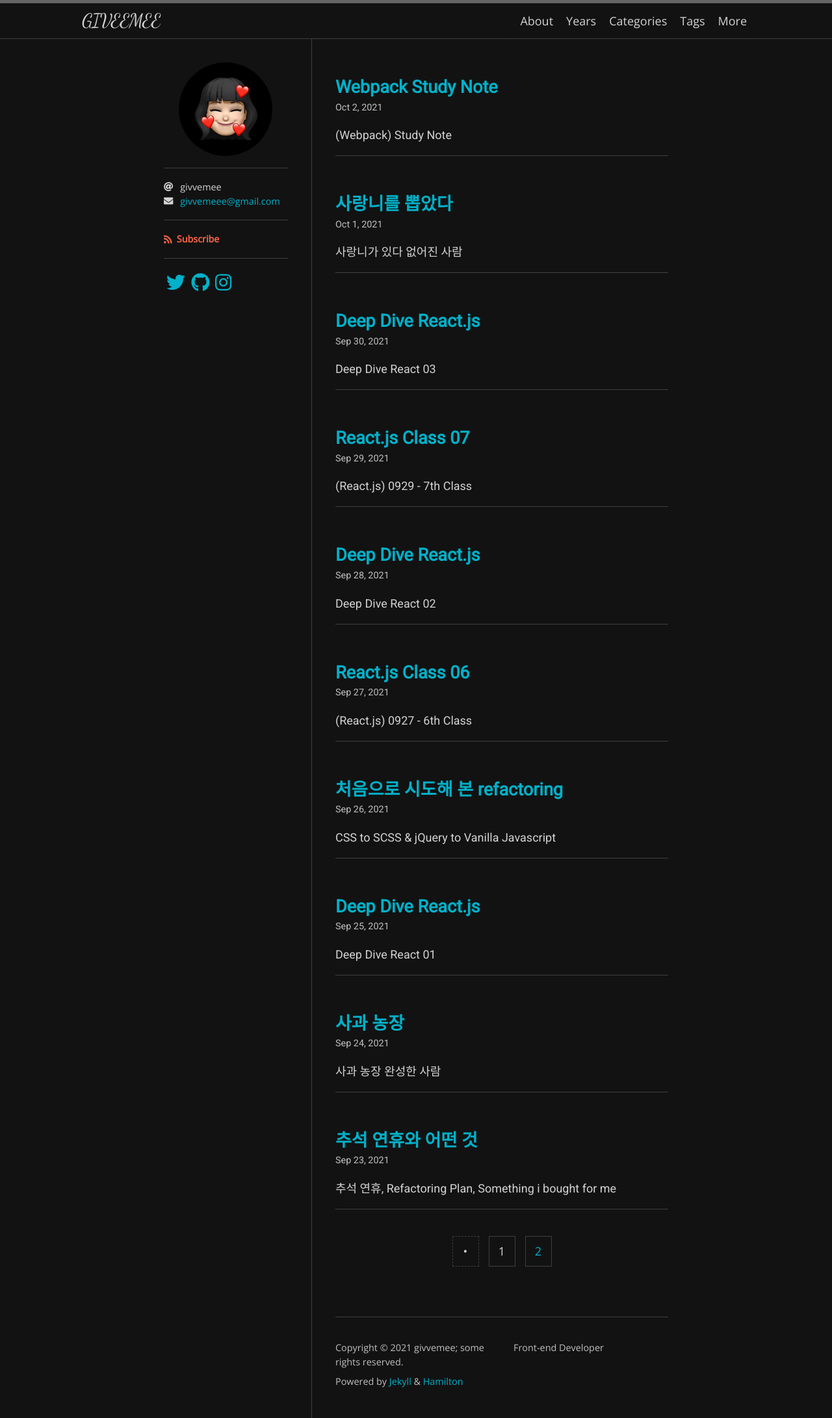
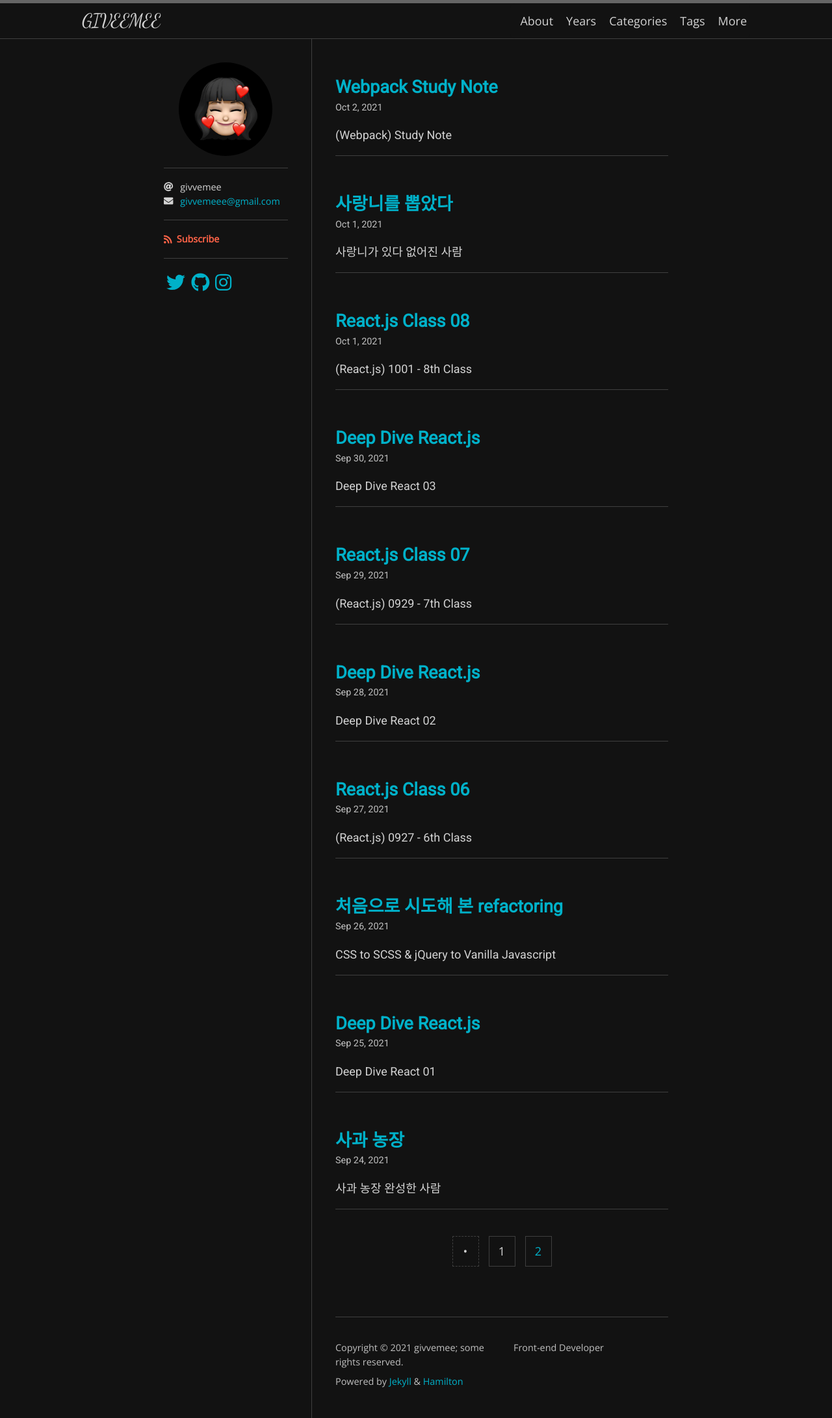
Before and after one commit to givvemee/givvemee.github.io, a Jekyll site: the page built from index.html, in a window 1280 px wide. Shown: the whole page at 65% size. Built offline with Jekyll 4.4.1, drawn with Linux system fonts in a browser that asks for light colours; nearby versions of some CDN libraries; some web fonts are replaced; the list of posts is cut into pages by our own code; part of the change alters nothing that is shown.

Commit message:
create react class 08

````diff
--- a/_posts/2021-09-29-React.js-Class-07.md
+++ b/_posts/2021-09-29-React.js-Class-07.md
@@ -1,6 +1,6 @@
 ---
 layout: post
-Title: multiplication table with Javascript
+Title: 0929 React.js Class
 tags: [study]
 categories: react.js
 ---
--- /dev/null
+++ b/_posts/2021-10-01-React.js-Class-08.md
@@ -0,0 +1,230 @@
+---
+layout: post
+Title: 1001 React.js Class
+tags: [study]
+categories: react.js
+---
+
+### (React.js) 1001 - 8th Class
+
+###### 21. 10. 01 (8/25)  useState , props 를 이용한 Form 작성
+
+시월의 첫 수업이었다니. 그리고 벌써 여덟번째라니...... 이제 1/3 왔는데 나의 이해도는 어디 쯤에 있을까? 이번 수업은 지난 시간에 했던 것들에 이어서 파일을 생성했다.
+
+<br />
+
+먼저 오늘 만들 것은 간단한 폼 작성이었다. 총 8개의 인풋으로 구성된 폼을 작성하고 그것을 props 로 마지막 페이지에 가지고 오는 것!
+
+![image](https://user-images.githubusercontent.com/89691274/135741776-84a6a910-3f64-4a78-8128-3fc1bb597290.png)
+
+![image](https://user-images.githubusercontent.com/89691274/135741789-e8fbca3e-0443-4527-8978-e81ae0a4778f.png)
+
+
+![image](https://user-images.githubusercontent.com/89691274/135741794-2bede793-ff2d-4580-8461-c2a593d3e023.png)
+
+이렇게 해서 `<Survey />` 라는 커다란 틀과, 그 안에 들어갈 `<Survey 1/>` `<Survey 2/>` `<Survey 3/>` `<Survey 4/>` 를 만들었다. 순서대로 1 은 이름부터 4개의 인풋이 있는 페이지, 2는 직업부터 4개의 인풋이 있는 페이지, 3은 8개의 인풋의 value 값을 모두 받아오는 페이지, 4는 이름에서 작성된 데이터 값을 받아오는 인삿말 페이지였다.
+
+```react
+// Survey
+import React from 'react';
+import './Survey.css'
+import './Reset.css'
+import SurveyStep1 from './SurveyStep1'
+import SurveyStep2 from './SurveyStep2'
+import SurveyStep3 from './SurveyStep3'
+import SurveyStep4 from './SurveyStep4'
+import { useState } from 'react/cjs/react.development';
+
+const Survey = () => {
+    // paging
+    const [step, setStep] = useState(1)
+
+    const onNext = () => {
+        setStep (step + 1)
+    }
+    const onPrev = () => {
+        setStep (step - 1)
+    }
+    const [form, setForm] = useState({
+        username: '',
+        age: '',
+        addr: '',
+        number: '',
+        job: '',
+        email: '',
+        gender: '',
+        interest: ''
+
+    })
+
+    // 비구조할당
+    const {username, age, addr, number, job, email, gender, interest} = form
+
+    const changeInput = (e) => {
+        const {value, name} = e.target
+        // 이름 나이 주소에 해당하는 것들을 이벤트로 인식하겠다
+        setForm({
+            ...form,
+            [name] : value
+        })
+    }
+
+
+    return (
+        <div className = "wrap">
+            {
+                step === 1 &&
+                <SurveyStep1 form = {form} changeInput ={changeInput} onNext={onNext}/>
+            }
+            {
+                step === 2 &&
+                <SurveyStep2 form = {form }changeInput = {changeInput} onNext={onNext} onPrev={onPrev}/>
+            }
+            {
+                step === 3 &&
+                <SurveyStep3 username={username} age={age} addr ={addr} number={number} job={job} email={email} gender={gender} interest={interest} onNext={onNext} onPrev={onPrev}/>
+
+            }
+            {
+                step === 4 &&
+                <SurveyStep4 username={username}/>
+            }
+
+        </div>
+    );
+};
+
+export default Survey;
+```
+
+```react
+// Survey 1
+import React from 'react';
+
+const SurveyStep1 = ({form, changeInput, onNext}) => {
+    const {username, age, addr, number } = form
+    return (
+      <>
+        <p>
+            <label> Name : </label>
+            <input type="text" value={username} name="username" onChange={changeInput}/>
+            {/* onChange 주려면 name 있어야 함. 상태값 지정해서 그 이름을 key 로 씀. key 값과 동일하게 쓸 것. */}
+        </p>
+        <p>
+            <label> Age : </label>
+            <input type="text" value={age} name="age" onChange={changeInput}/>
+        </p>
+        <p>
+            <label> Address : </label>
+            <input type="text" value={addr} name="addr" onChange={changeInput}/>
+        </p>
+        <p>
+            <label> Number : </label>
+            <input type="text" value={number} name="number" onChange={changeInput}/>
+        </p>
+        <p>
+            <button onClick={onNext}> Next</button>
+        </p>
+      </>
+    );
+};
+
+export default SurveyStep1;
+```
+
+```react
+// Survey 2
+import React from 'react';
+
+const SurveyStep2 = ({form, onNext, onPrev, changeInput}) => {
+    const {job, email, gender, interest} = form
+    return (
+        <>
+            <p>
+                <label> Job : </label>
+                <input type="text" value={job} name="job" onChange= {changeInput}/>
+            </p>
+            <p>
+                <label> Email : </label>
+                <input type="text" value={email} name="email" onChange={changeInput}/>
+            </p>
+            <p>
+                <label> Gender : </label>
+                <input type="text" value={gender} name="gender" onChange={changeInput}/>
+            </p>
+            <p>
+                <label> Interest : </label>
+                <input type="text" value={interest} name="interest" onChange={changeInput}/>
+            </p>
+            <p>
+                <button onClick={onPrev}>Prev</button>
+                <button onClick={onNext}>Next</button>
+            </p>
+        </>
+    );
+};
+
+export default SurveyStep2;
+```
+
+```react
+// Survey 3
+import React from 'react';
+
+const SurveyStep3 = ({username, age, addr, number, job, email, gender, interest, onPrev, onNext}) => {
+    // 여기서는 ...form 안 함 키 값을 그대로 가져오기 때무네
+    return (
+        <div>
+            <ul>
+                <li><span> Name</span> : <em>{username}</em></li>
+                <li><span> Age</span> : <em>{age}</em></li>
+                <li><span> Address</span> : <em>{addr}</em></li>
+                <li><span> Number</span> : <em>{number}</em></li>
+                <li><span> Job</span> : <em>{job}</em></li>
+                <li><span> Email</span> : <em>{email}</em></li>
+                <li><span> Gender</span> : <em>{gender}</em></li>
+                <li><span> Interest</span> : <em>{interest}</em></li>
+            </ul>
+            <p>
+                <button onClick={onPrev}>Prev</button>
+                <button onClick={onNext}>Next</button>
+            </p>
+        </div>
+    );
+};
+
+export default SurveyStep3;
+```
+
+```react
+// Survey 4
+import React from 'react';
+
+const SurveyStep4 = ({username}) => {
+    return (
+        <div>
+            <h3>
+                <span>Hey {username},</span>Thank you for your cooperation!
+            </h3>
+        </div>
+    );
+};
+
+export default SurveyStep4;
+```
+
+이렇게 작성하면 Survey 1 과 2 에서 작성했던 것들이 3 에 나오는 것을 확인할 수 있다.
+
+![image](https://user-images.githubusercontent.com/89691274/135741952-ffa84ee0-906a-4190-8aa1-6be41a2b76fc.png)
+
+이제 직접 만들어 볼 시간...!
+
+<br />
+
+<br />
+
+<br />
+
+<br />
+
+__Noted at 2021. 10. 01__
````
